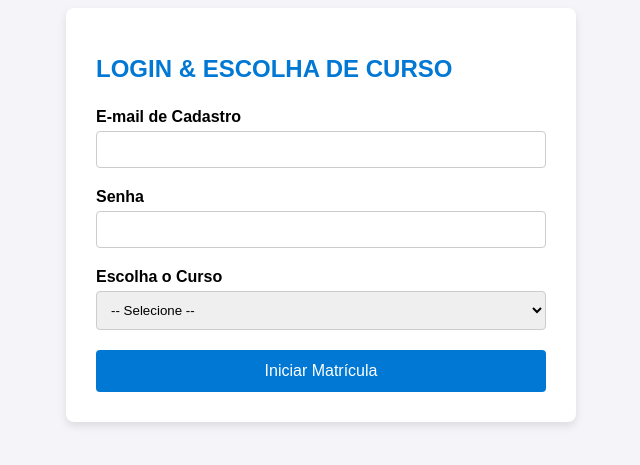
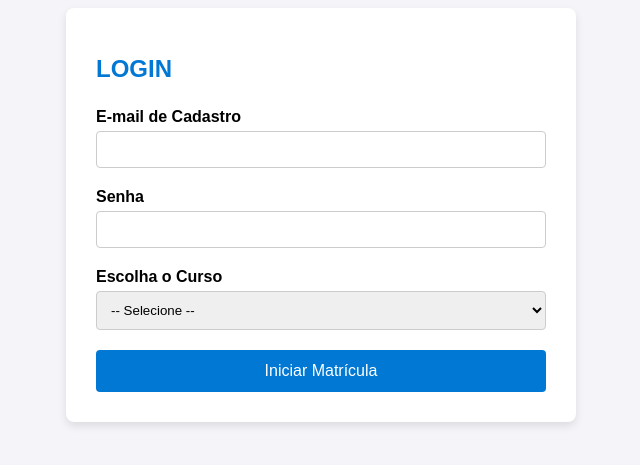
Before and after one commit to saselipe/Atividades-PUCPR, a plain HTML site: page index.html in a window 1280 px wide. Shown: the part 185-650 px from the top of the page, without its empty margins (319-959 px from the left). Drawn offline with Linux system fonts and the light colour scheme.

Commit message:
Update index.html

```diff
--- a/index.html
+++ b/index.html
@@ -3,7 +3,7 @@
 <head>
     <meta charset="UTF-8">
     <meta name="viewport" content="width=device-width, initial-scale=1.0">
-    <title>Matrícula PUCPR - Login e Curso</title>
+    <title>Matrícula PUCPR - Login</title>
     <style>
         body {
             font-family: Arial, sans-serif;
@@ -67,7 +67,7 @@
 </head>
 <body>
     <div class="container">
-        <h1>LOGIN & ESCOLHA DE CURSO</h1>
+        <h1>LOGIN</h1>
         <form id="formMatricula">
             <label for="email">E-mail de Cadastro</label>
             <input type="email" id="email" required>
```
